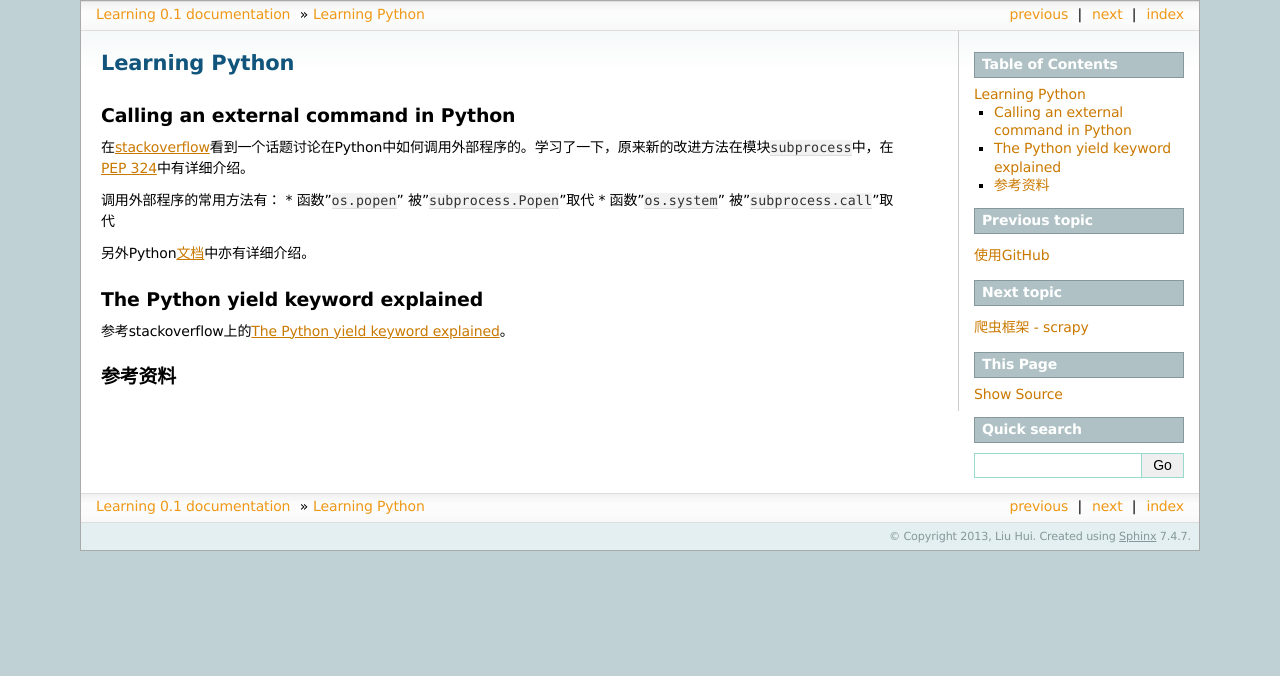
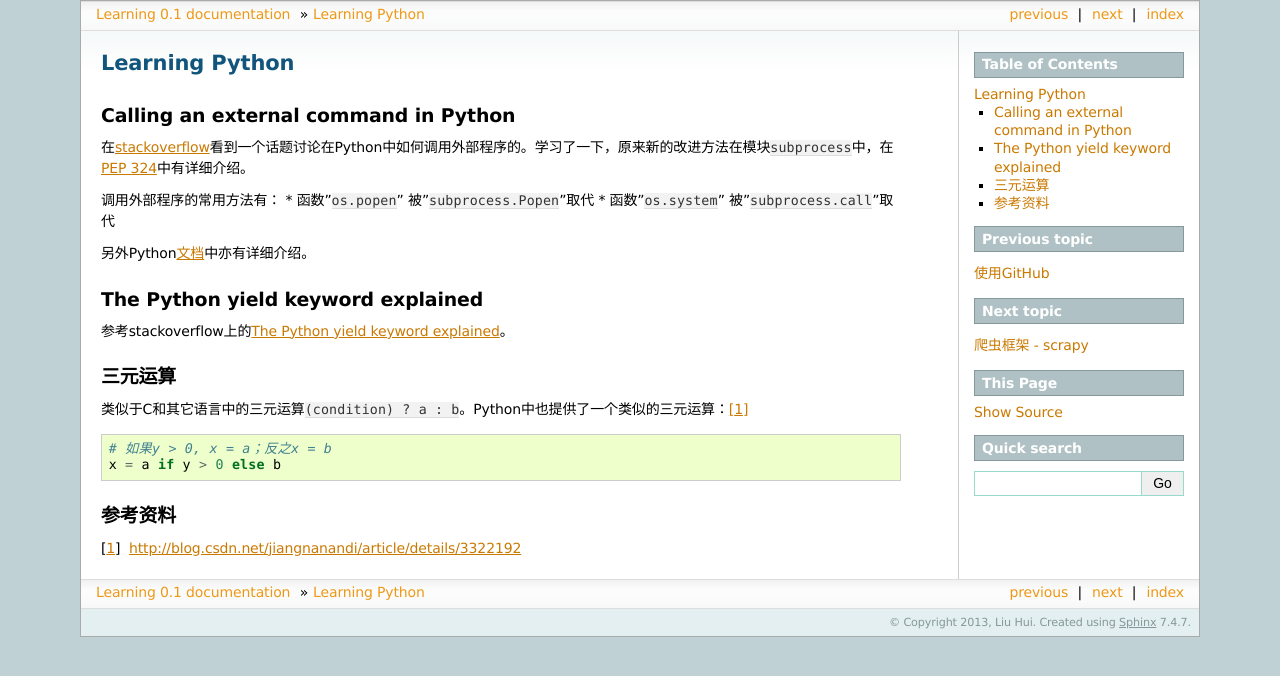
Before and after one commit to huiliu/learning.docs.hui, a Sphinx documentation site: the page built from source/python.rst, in a window 1280 px wide. Shown: the top 676 px of the page. Built offline with Sphinx 7.4.7, drawn with Linux system fonts in a browser that asks for light colours; formulas are drawn with MathJax 3.

Commit message:
UPDATE python.rst
添加三元运算符相关

```diff
--- a/source/python.rst
+++ b/source/python.rst
@@ -23,5 +23,15 @@ The Python yield keyword explained
 
 .. _The Python yield keyword explained: http://stackoverflow.com/questions/231767/the-python-yield-keyword-explained
 
+
+三元运算
+==========
+类似于C和其它语言中的三元运算\ ``(condition) ? a : b``\ 。Python中也提供了一个类似的三元运算：\ [#]_ ::
+
+    # 如果y > 0, x = a；反之x = b
+    x = a if y > 0 else b
+
+
 参考资料
 ==========
+.. [#]  http://blog.csdn.net/jiangnanandi/article/details/3322192
```
